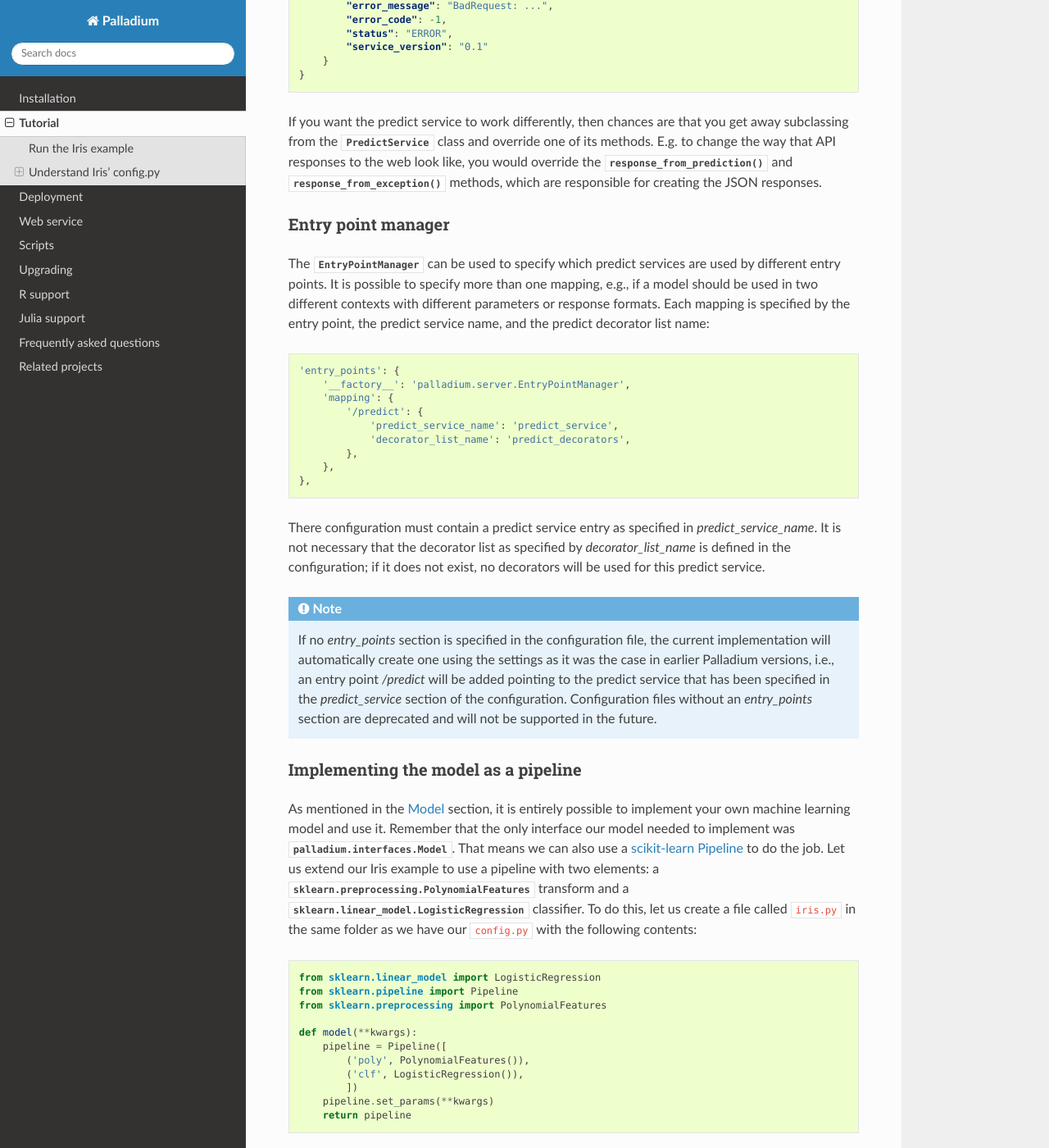
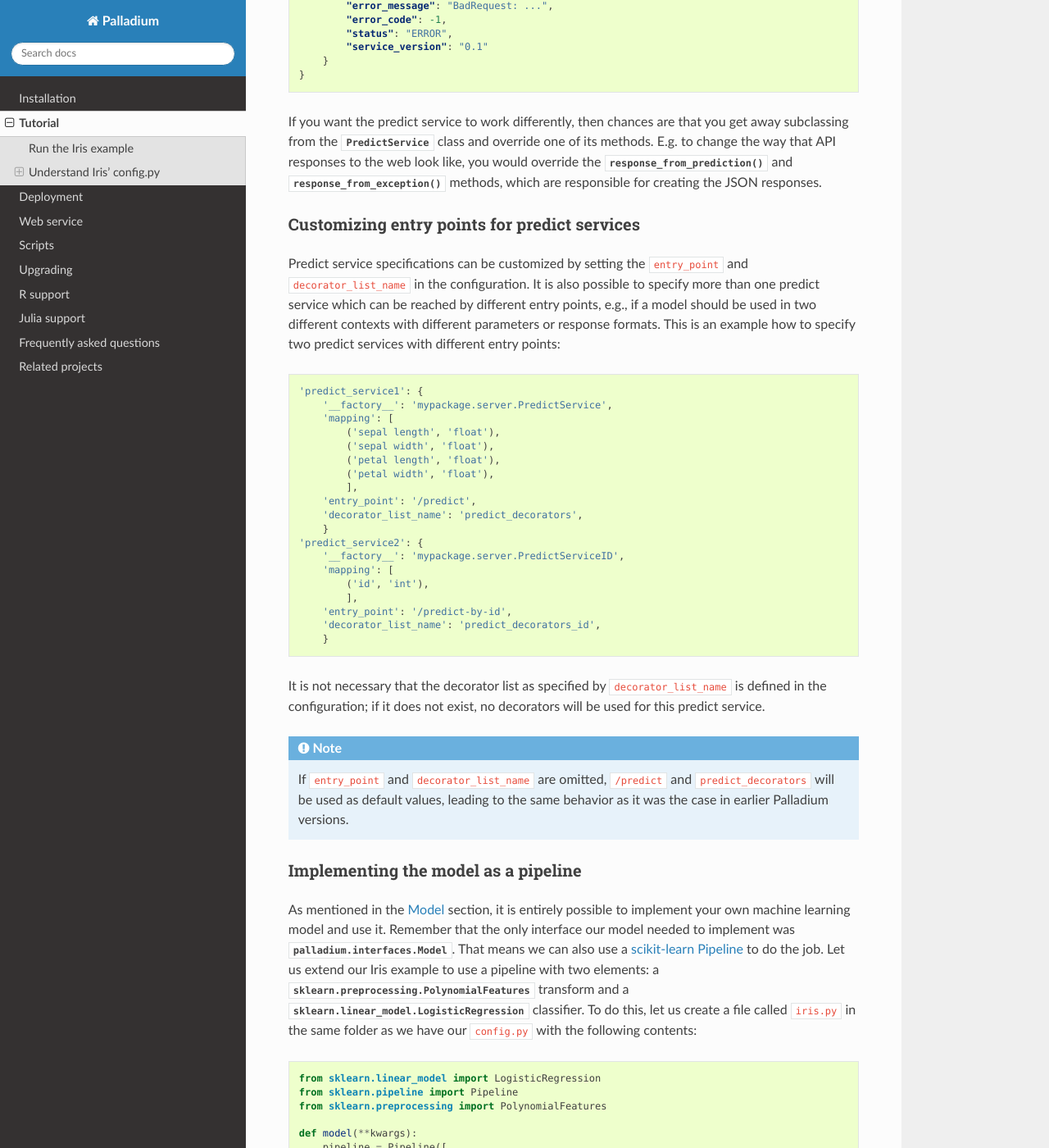
Before and after one commit to ottogroup/palladium, a Sphinx documentation site: the page built from docs/user/tutorial.rst, in a window 1280 px wide and 1400 px high, scrolled down 7749 px. Shown: the whole window at 82% size. Built offline with Sphinx 7.4.7 and the Read the Docs theme 2.0.0, drawn with Linux system fonts in a browser that asks for light colours; pages that are not in the unit, such as notebooks, are missing from menus; some of the changed text lies outside the part shown.

Commit message:
Updated tutorial on how to specify entry points

```diff
--- a/docs/user/tutorial.rst
+++ b/docs/user/tutorial.rst
@@ -458,44 +458,49 @@ like, you would override the
 which are responsible for creating the JSON responses.
 
 
-Entry point manager
--------------------
+Customizing entry points for predict services
+---------------------------------------------
 
-The :class:`~palladium.server.EntryPointManager` can be used to
-specify which predict services are used by different entry points. It
-is possible to specify more than one mapping, e.g., if a model should
-be used in two different contexts with different parameters or
-response formats. Each mapping is specified by the entry point, the
-predict service name, and the predict decorator list name:
+Predict service specifications can be customized by setting the
+``entry_point`` and ``decorator_list_name`` in the configuration. It
+is also possible to specify more than one predict service which can be
+reached by different entry points, e.g., if a model should be used in
+two different contexts with different parameters or response
+formats. This is an example how to specify two predict services with
+different entry points:
 
 .. code-block:: python
 
-    'entry_points': {
-        '__factory__': 'palladium.server.EntryPointManager',
-        'mapping': {
-            '/predict': {
-                'predict_service_name': 'predict_service',
-                'decorator_list_name': 'predict_decorators',
-            },
-        },
-    },
+    'predict_service1': {
+        '__factory__': 'mypackage.server.PredictService',
+        'mapping': [
+            ('sepal length', 'float'),
+            ('sepal width', 'float'),
+            ('petal length', 'float'),
+            ('petal width', 'float'),
+            ],
+	'entry_point': '/predict',
+	'decorator_list_name': 'predict_decorators',
+        }
+    'predict_service2': {
+        '__factory__': 'mypackage.server.PredictServiceID',
+        'mapping': [
+            ('id', 'int'),
+            ],
+	'entry_point': '/predict-by-id',
+	'decorator_list_name': 'predict_decorators_id',
+        }
 
-There configuration must contain a predict service entry as specified
-in `predict_service_name`. It is not necessary that the decorator list
-as specified by `decorator_list_name` is defined in the configuration;
-if it does not exist, no decorators will be used for this predict
-service.
+It is not necessary that the decorator list as specified by
+``decorator_list_name`` is defined in the configuration; if it does
+not exist, no decorators will be used for this predict service.
 
 .. note::
 
-  If no `entry_points` section is specified in the configuration file,
-  the current implementation will automatically create one using the
-  settings as it was the case in earlier Palladium versions, i.e., an
-  entry point `/predict` will be added pointing to the predict service
-  that has been specified in the `predict_service` section of the
-  configuration. Configuration files without an `entry_points` section
-  are deprecated and will not be supported in the future.
-
+  If ``entry_point`` and ``decorator_list_name`` are omitted,
+  ``/predict`` and ``predict_decorators`` will be used as default
+  values, leading to the same behavior as it was the case in earlier
+  Palladium versions.
 
 
 Implementing the model as a pipeline
```
